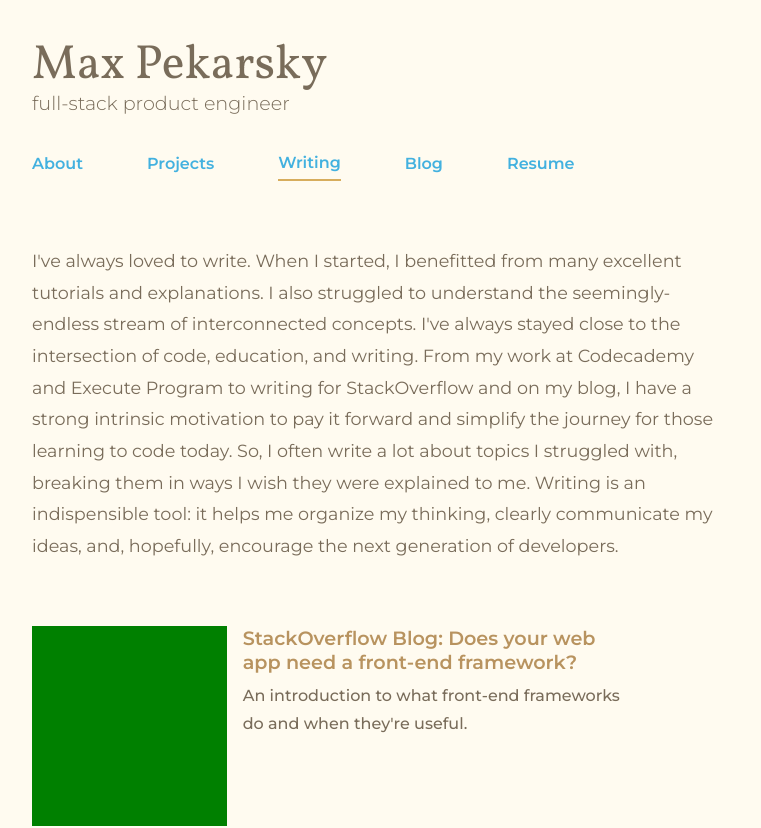
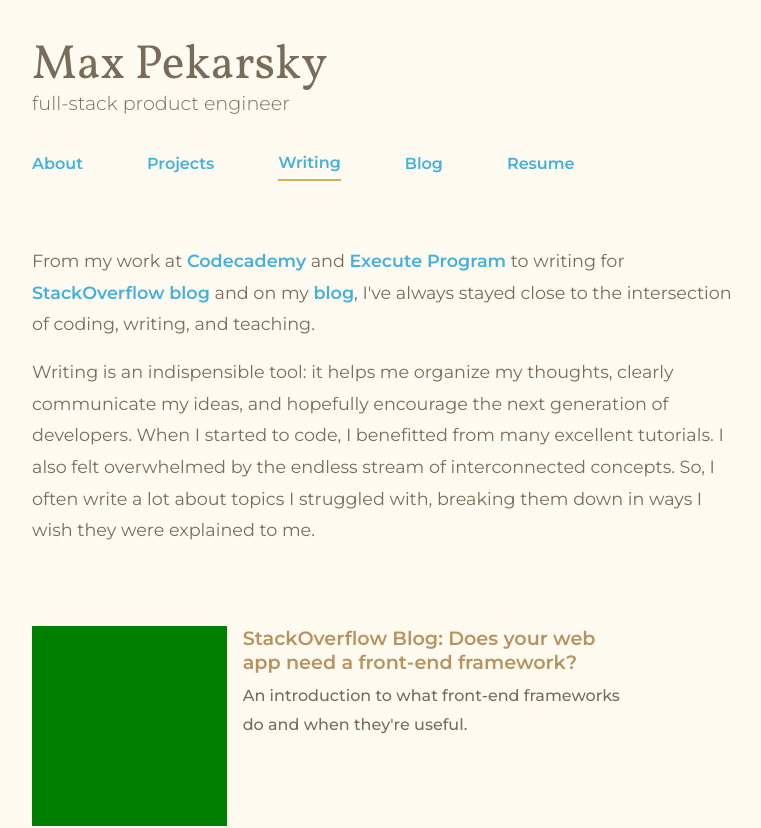
Before and after one commit to maximforever/portfolio3.0, a React (Create React App) app: page /writing in a window 1280 px wide. Shown: the top 828 px of the page, without its empty margins (32-793 px from the left). Built offline with nearby package versions, Linux system fonts and the light colour scheme.

Commit message:
refactor page display logic

```diff
--- a/src/App.tsx
+++ b/src/App.tsx
@@ -1,13 +1,9 @@
 import React, { useEffect, useState } from "react";
-import { Route, Routes, useLocation } from "react-router-dom";
 import styled, { ThemeProvider } from "styled-components";
 import GlobalStyles from "./stylesheets/GlobalStyles";
 import Header from "./components/Header";
 import Main from "./components/Main";
-import Nav from "./components/Nav";
-import NotFound from "./components/NotFound";
-import projects from "./projects.json";
-import writing from "./writing.json";
+import { useLocation } from "react-router-dom";
 
 const AppWrapper = styled.div`
   min-width: 350px;
@@ -24,18 +20,9 @@ const AppWrapper = styled.div`
 
 const App: React.FunctionComponent = () => {
   const location = useLocation();
-  const pageState = () => {
-    switch (location.pathname) {
-      case "/":
-        return false;
-        break;
-      default:
-        return true;
-        break;
-    }
-  };
+  const onHomepage = () => location.pathname === "/";
 
-  const [open, setOpen] = useState<boolean>(pageState());
+  const [open, setOpen] = useState<boolean>(!onHomepage());
   const [darkMode, setDarkMode] = useState<boolean>(false);
   const [mountedComponent, setMountedComponent] = useState<boolean>(false);
 
@@ -51,28 +38,9 @@ const App: React.FunctionComponent = () => {
     setMountedComponent(true);
   })
 
-  const setToOpen = (newState: boolean) => {
+  const openOrCloseWebsite = (newState: boolean) => {
     setOpen(newState);
   };
-
-  // TODO: fix this - these should live in their own dedicated project/writing pages
-  const writingBlurb = `I've always loved to write.
-    When I started, I benefitted from many excellent tutorials and explanations.
-    I also struggled to understand the seemingly-endless stream of interconnected concepts.
-    I've always stayed close to the intersection of code, education, and writing.
-    From my work at Codecademy and Execute Program to writing for StackOverflow and on my blog,
-    I have a strong intrinsic motivation to pay it forward and simplify the journey for those learning to code today.
-    So, I often write a lot about topics I struggled with, breaking them in ways I wish they were explained to me.
-    Writing is an indispensible tool: it helps me organize my thinking, clearly communicate my ideas, and, hopefully, encourage the next generation of developers.`
-
-  const projectsBlurb = `I started to code because I wanted to build useful tools for myself and others.
-    Laser-focused on delivering user value, I am a product engineer first.
-    I am always working on some project or another in my spare time.
-    Coding is another means of creative expression, and as I get better at my craft, I get better at my art.
-    I use many of my projects on a regular basis: I blog on Tinylogger, the blogging platform I built,
-    and track my daily spending on Trakr.
-    Several of my projects now have other users; so, when I struggle with a new concept, I check Hackterms.
-    And soon, I hope to discover new great podcast episodes on GemFM.`
 
   return !mountedComponent ? <div /> : (
     <ThemeProvider theme={{ darkMode }}>
@@ -82,31 +50,10 @@ const App: React.FunctionComponent = () => {
           <Header
             open={open}
             darkMode={darkMode}
-            setOpen={(newState: boolean) => setToOpen(newState)}
-            changeMode={(e: React.MouseEvent<HTMLElement>) => toggleDarkMode(e)}
+            openOrCloseWebsite={(newState: boolean) => openOrCloseWebsite(newState)}
+            toggleDarkMode={(e: React.MouseEvent<HTMLElement>) => toggleDarkMode(e)}
           />
-          <Nav open={open} currentPath={location.pathname} />
-          <Routes>
-            <Route path="/" element={<Main open={open} />} />
-            <Route path="about" element={<Main open={open} />} />
-            <Route
-              path="projects"
-              element={<Main
-                open={open}
-                projects={projects}
-                blurb={projectsBlurb}
-              />}
-            />
-            <Route
-              path="writing"
-              element={<Main
-                open={open}
-                projects={writing}
-                blurb={writingBlurb}
-              />}
-            />
-            <Route path="*" element={<NotFound />} />
-          </Routes>
+          <Main open={open} />
         </AppWrapper>
       </>
     </ThemeProvider >
--- a/src/components/Blurb.tsx
+++ b/src/components/Blurb.tsx
@@ -1,8 +1,6 @@
-import { Project as ProjectInterface } from "../types";
-import React from "react";
 import styled from "styled-components";
 
-const StyledBlurb = styled.div`
+export const Blurb = styled.div`
   margin-bottom: 4rem;
   line-height: 1.8;
   font-weight: 400;
@@ -12,9 +10,3 @@ const StyledBlurb = styled.div`
     font-size: 1.1rem;
   }
 `
-
-const Blurb: React.FunctionComponent<{ blurb: string }> = ({ blurb }) => {
-  return <StyledBlurb>{blurb}</StyledBlurb>
-};
-
-export default Blurb;
--- a/src/components/Main.tsx
+++ b/src/components/Main.tsx
@@ -1,28 +1,34 @@
+import { Route, Routes } from "react-router-dom";
 import AboutMe from "./AboutMe"
-import Blurb from "./Blurb"
-import Project from "./Project";
-import { Project as ProjectInterface } from "../types";
+import Nav from "./Nav";
+import NotFound from "./NotFound";
+import ProjectsPage from "./ProjectsPage";
 import React from "react";
+import WritingPage from "./WritingPage";
+import styled from "styled-components";
+
+const MainWrapper = styled.div<{ open: boolean }>`
+  max-height: ${(props) => props.open ? '100vh' : '0vh'};
+  margin-top: ${(props) => props.open ? '0' : '-8rem'};
+  transition-property: margin-top, max-height;
+  transition-duration: var(--transition-time);
+`
 
 const Main: React.FunctionComponent<{
-  blurb?: string,
-  projects?: ProjectInterface[],
   open: boolean,
-}> = ({ projects, open, blurb }) => {
-
-  // this is not ideal, but for now, I got the About Me to work by displaying it with a max-height and opacity of 0
-  // this way the CSS transitions work; if we just mount the component, they don't.
-  // another solution is to use a hook to add a class:
-  // https://letsbuildui.dev/articles/how-to-animate-mounting-content-in-react
-
-  if (projects === undefined) {
-    return <AboutMe open={open} />
-  } else {
-    return <>
-      <Blurb blurb={blurb ?? ""} />
-      {projects.map((project, index) => <Project key={index} project={project} />)}
-    </>
-  }
+}> = ({ open }) => {
+  return (
+    <MainWrapper open={open}>
+      <Nav open={open} currentPath={location.pathname} />
+      <Routes>
+        <Route path="/" element={null} />
+        <Route path="about" element={<AboutMe />} />
+        <Route path="projects" element={<ProjectsPage />} />
+        <Route path="writing" element={<WritingPage />} />
+        <Route path="*" element={<NotFound />} />
+      </Routes>
+    </MainWrapper>
+  )
 };
 
 export default Main;
--- /dev/null
+++ b/src/components/ProjectList.tsx
@@ -0,0 +1,13 @@
+import Project from "./Project";
+import { Project as ProjectInterface } from "../types"
+import React from "react";
+
+const ProjectsList: React.FunctionComponent<{
+  projects: ProjectInterface[]
+}> = ({ projects }) => (
+  <>
+    {projects.map((project, index) => <Project key={index} project={project} />)}
+  </>
+)
+
+export default ProjectsList;
--- /dev/null
+++ b/src/components/ProjectsPage.tsx
@@ -0,0 +1,19 @@
+import { Blurb } from "./Blurb"
+import ProjectList from "./ProjectList"
+import { ProjectsBlurb } from "./StaticTextBlocks";
+import React from "react";
+import projects from "../projects.json";
+import styled from "styled-components";
+
+const ProjectsWrapper = styled.div``
+
+const ProjectsPage: React.FunctionComponent = () => (
+  <ProjectsWrapper>
+    <Blurb>
+      <ProjectsBlurb />
+    </Blurb>
+    <ProjectList projects={projects} />
+  </ProjectsWrapper>
+)
+
+export default ProjectsPage;
--- a/src/components/StaticTextBlocks.tsx
+++ b/src/components/StaticTextBlocks.tsx
@@ -12,7 +12,7 @@ export const AboutMeText = () => (
       I am comfortable in <em> JavaScript, Ruby, Node.js, Rails, and React</em>, and always enjoy learning new technologies. In addition to my engineering work, I love being involved with my team&apos;s learning and development, developer experience, and hiring process.
     </p>
     <p>
-      When I&apos;m not coding for work, I&apos;m always building the next cool thing. My latest projects are <a href="https://www.gem.fm" target="_blank" rel="nofollow noreferrer"> GemFM</a>, a podcast episode recommendation app, <a href="https://www.hackterms.com" target="_blank" rel="nofollow noreferrer"> Hackterms</a>, the Urban Dictionary for programming terms, and  <a href="https://www.tinylogger.com" target="_blank" rel="nofollow noreferrer"> Tiny Logger</a>, a minimal blogging platform.
+      When I&apos;m not coding for work, I&apos;m always building the next cool thing. My latest projects are <a href="https://www.gem.fm" target="_blank" rel="nofollow noreferrer"> GemFM</a>, a podcast episode recommendation app, <a href="https://www.hackterms.com" target="_blank" rel="nofollow noreferrer"> Hackterms</a>, the Urban Dictionary for programming terms, and <a href="https://www.tinylogger.com" target="_blank" rel="nofollow noreferrer">Tiny Logger</a>, a minimal blogging platform.
     </p>
   </>
 )
@@ -20,16 +20,15 @@ export const AboutMeText = () => (
 export const ProjectsBlurb = () => (
   <>
     <p>
-      I&apos;m a product-driven full-stack web developer and empathetic writer and communicator.
-      I am currently working on <a href="https://www.executeprogram.com" target="_blank" rel="nofollow noreferrer"> Execute Program</a> and writing for the <a href="https://stackoverflow.blog/authors/maxpekarsky/" target="_blank" rel="nofollow noreferrer"> StackOverflow blog</a>.
-      In the past, I worked on product and engineering teams at <a href="https://www.bonus.ly" target="_blank" rel="nofollow noreferrer"> Bonusl.y</a>, <a href="https://codecademy.com" target="_blank" rel="nofollow noreferrer">Codecademy</a>, <a href="https://indiegogo.com" target="_blank" rel="nofollow noreferrer">Indiegogo</a>, and the <a href="https://www1.nyc.gov/site/opportunity/index.page" target="blank" rel="nofollow noreferrer">NYC Mayor&apos;s Office</a>.
-      I attended the <a href="https://recurse.com" target="_blank" rel="nofollow noreferrer">Recurse Center</a> in 2019 and can&apos;t recommend it enough.
+      I am a product engineer: my first goal is to build build useful tools for myself and others.
+      I am always tinkering on a project in my spare time.
+      Coding is another means of creative expression, and as I get better at my craft, I get better at my art.
     </p>
     <p>
-      I am comfortable in <em> JavaScript, Ruby, Node.js, Rails, and React</em>, and always enjoy learning new technologies. In addition to my engineering work, I love being involved with my team&apos;s learning and development, developer experience, and hiring process.
-    </p>
-    <p>
-      When I&apos;m not coding for work, I&apos;m always building the next cool thing. My latest projects are <a href="https://www.gem.fm" target="_blank" rel="nofollow noreferrer"> GemFM</a>, a podcast episode recommendation app, <a href="https://www.hackterms.com" target="_blank" rel="nofollow noreferrer"> Hackterms</a>, the Urban Dictionary for programming terms, and  <a href="https://www.tinylogger.com" target="_blank" rel="nofollow noreferrer"> Tiny Logger</a>, a minimal blogging platform.
+      I use many of my projects on a regular basis: I blog on <a href="https://www.tinylogger.com" target="_blank" rel="nofollow noreferrer">Tinylogger</a>, the blogging platform I built,
+      and track my daily spending on <a href="https://www.mytrakr.app" target="_blank" rel="nofollow noreferrer">Trakr</a>.
+      Several of my projects now have other users; so, when I struggle with a new concept, I check <a href="https://hackterms.com" target="_blank" rel="nofollow noreferrer">Hackterms</a>.
+      And soon, I hope to discover new great podcast episodes on <a href="https://gem.fm" target="_blank" rel="nofollow noreferrer">GemFM</a>.
     </p>
   </>
 )
@@ -37,16 +36,15 @@ export const ProjectsBlurb = () => (
 export const WritingBlurb = () => (
   <>
     <p>
-      I&apos;m a product-driven full-stack web developer and empathetic writer and communicator.
-      I am currently working on <a href="https://www.executeprogram.com" target="_blank" rel="nofollow noreferrer"> Execute Program</a> and writing for the <a href="https://stackoverflow.blog/authors/maxpekarsky/" target="_blank" rel="nofollow noreferrer"> StackOverflow blog</a>.
-      In the past, I worked on product and engineering teams at <a href="https://www.bonus.ly" target="_blank" rel="nofollow noreferrer"> Bonusl.y</a>, <a href="https://codecademy.com" target="_blank" rel="nofollow noreferrer">Codecademy</a>, <a href="https://indiegogo.com" target="_blank" rel="nofollow noreferrer">Indiegogo</a>, and the <a href="https://www1.nyc.gov/site/opportunity/index.page" target="blank" rel="nofollow noreferrer">NYC Mayor&apos;s Office</a>.
-      I attended the <a href="https://recurse.com" target="_blank" rel="nofollow noreferrer">Recurse Center</a> in 2019 and can&apos;t recommend it enough.
+      From my work at <a href="https://codecademy.com" target="_blank" rel="nofollow noreferrer">Codecademy</a> and <a href="https://www.executeprogram.com" target="_blank" rel="nofollow noreferrer"> Execute Program</a> to
+      writing for <a href="https://stackoverflow.blog/authors/maxpekarsky/" target="_blank" rel="nofollow noreferrer"> StackOverflow blog</a> and on my <a href="https://www.tinylogger.com/max" target="_blank" rel="nofollow noreferrer">blog</a>,
+      I&apos;ve always stayed close to the intersection of coding, writing, and teaching.
     </p>
     <p>
-      I am comfortable in <em> JavaScript, Ruby, Node.js, Rails, and React</em>, and always enjoy learning new technologies. In addition to my engineering work, I love being involved with my team&apos;s learning and development, developer experience, and hiring process.
-    </p>
-    <p>
-      When I&apos;m not coding for work, I&apos;m always building the next cool thing. My latest projects are <a href="https://www.gem.fm" target="_blank" rel="nofollow noreferrer"> GemFM</a>, a podcast episode recommendation app, <a href="https://www.hackterms.com" target="_blank" rel="nofollow noreferrer"> Hackterms</a>, the Urban Dictionary for programming terms, and  <a href="https://www.tinylogger.com" target="_blank" rel="nofollow noreferrer"> Tiny Logger</a>, a minimal blogging platform.
+      Writing is an indispensible tool: it helps me organize my thoughts, clearly communicate my ideas, and hopefully encourage the next generation of developers.
+      When I started to code, I benefitted from many excellent tutorials.
+      I also felt overwhelmed by the endless stream of interconnected concepts.
+      So, I often write a lot about topics I struggled with, breaking them down in ways I wish they were explained to me.
     </p>
   </>
 )
--- /dev/null
+++ b/src/components/WritingPage.tsx
@@ -0,0 +1,19 @@
+import { Blurb } from "./Blurb"
+import ProjectList from "./ProjectList"
+import React from "react";
+import { WritingBlurb } from "./StaticTextBlocks";
+import styled from "styled-components";
+import writing from "../writing.json";
+
+const WritingWrapper = styled.div``
+
+const WritingPage: React.FunctionComponent = () => (
+  <WritingWrapper>
+    <Blurb>
+      <WritingBlurb />
+    </Blurb>
+    <ProjectList projects={writing} />
+  </WritingWrapper>
+)
+
+export default WritingPage;
--- a/src/stylesheets/GlobalStyles.js
+++ b/src/stylesheets/GlobalStyles.js
@@ -52,6 +52,12 @@ const GlobalStyles = createGlobalStyle`
   h1, h2, h3, h4,h5, h6 {
     font-weight: 400;
   }
+
+  p {
+    margin: 0;
+    padding-bottom: 1rem;
+  }
 `;
 
+
 export default GlobalStyles;
```
Also changed, not shown: src/components/AboutMe.tsx (+7 -17 lines), src/components/Header.tsx (+5 -5 lines).
